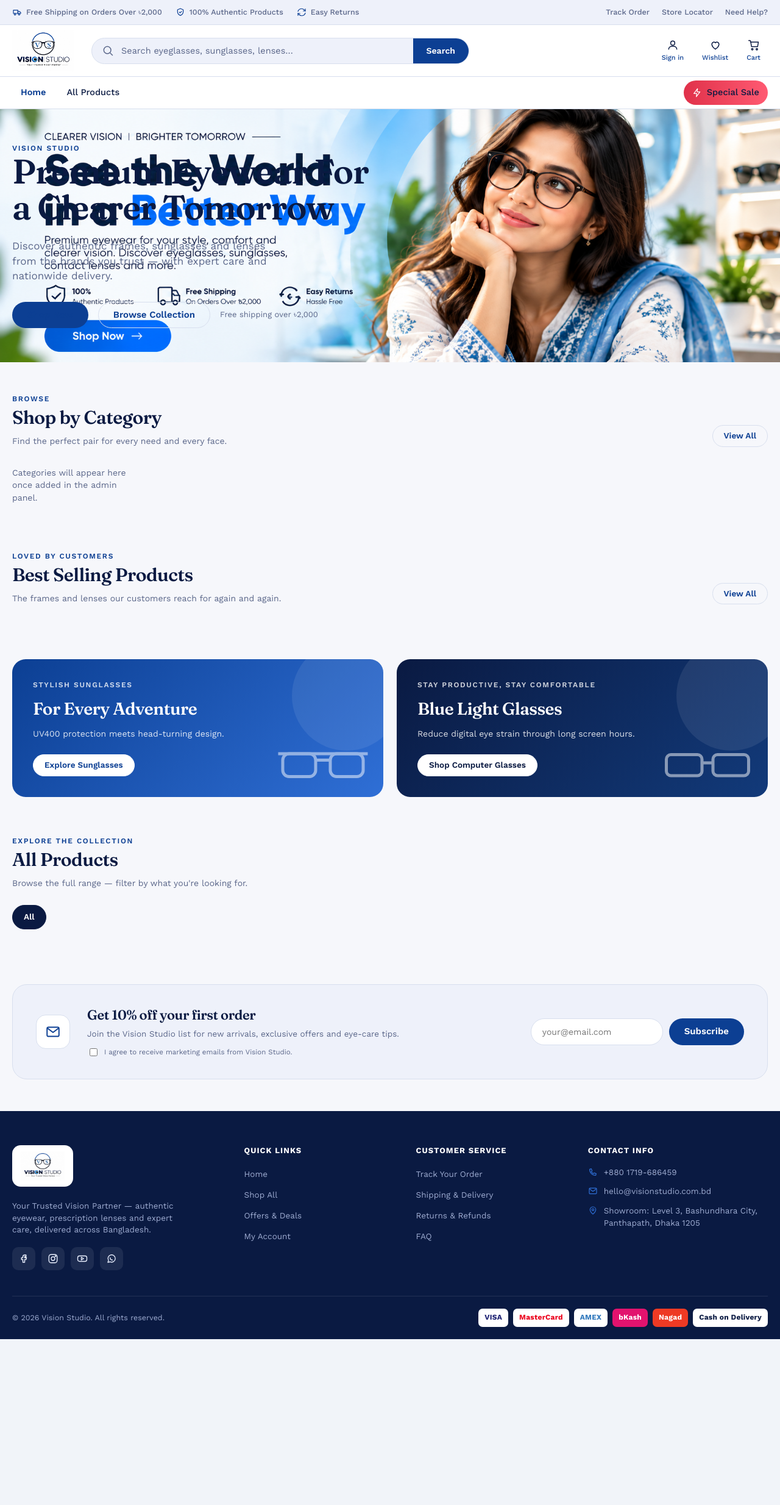
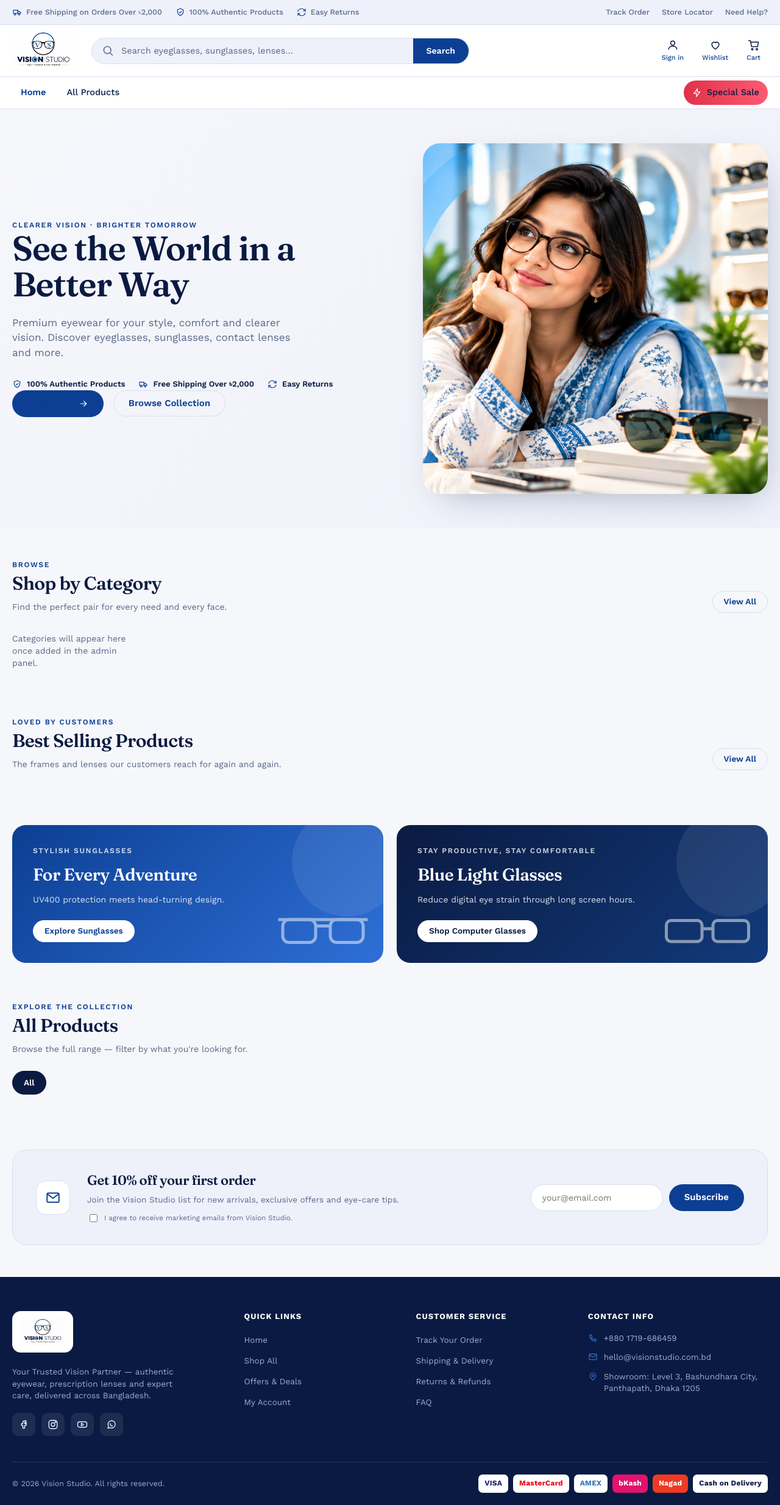
Before and after one commit to adibaashrafinfo-source/Vision-Studio, a Laravel app: page / in a window 1280 px wide. Shown: the whole page at 61% size. Before the commit the page ends 2196 px from the top, so only its background shows below. Run offline with Laravel 12, Linux system fonts and the light colour scheme; data that the repository does not hold is empty; some libraries are stand-ins or nearby versions.

Commit message:
fix(storefront): resolve hero text overlap bug
The reference design export's hero background asset was a fully
composited mockup image with the headline, eyebrow, trust badges and
CTA button already baked into the picture itself. Our dynamic Blade
template then rendered its own admin-editable headline/subheadline on
top of that same image, causing visible double/overlapping text.

Fix:
- Cropped the asset to isolate just the photographic portion (the
  model), discarding the baked-in text layer.
- Reworked .hero CSS: text column keeps a clean gradient background,
  photo now renders in a dedicated rounded .hero-photo panel on the
  right (matches the original grid-template-columns:1.05fr .95fr
  layout intent).
- Moved the trust-badge row (100% Authentic / Free Shipping / Easy
  Returns) into real HTML so it stays visible regardless of what
  photo an admin later uploads via Website settings.

Co-Authored-By: Claude Sonnet 5 <noreply@anthropic.com>
Claude-Session: https://claude.ai/code/session_01HP9V97DStTyWZ33j4UgBjq

```diff
--- a/public/storefront/app.css
+++ b/public/storefront/app.css
@@ -95,14 +95,18 @@ h1,h2,h3{font-family:var(--ds);font-weight:600;letter-spacing:-.02em;color:var(-
 .pill-sale{white-space:nowrap;background:linear-gradient(90deg,var(--sale),#ff5a72);color:#fff;font-weight:700;font-size:13.5px;padding:9px 18px;border-radius:999px;display:inline-flex;align-items:center;gap:8px}
 .pill-sale:hover{color:#fff;filter:brightness(1.05)}
 /* hero */
-.hero{position:relative;background-image:url(/images/storefront/85172a1c7dc613e91dd4e7982525e409.png);background-size:cover;background-position:center 30%;background-repeat:no-repeat}
-@media (prefers-color-scheme: dark) and (min-width:999999px){.hero{background-image:url(/images/storefront/85172a1c7dc613e91dd4e7982525e409.png)}}
+.hero{position:relative;background:linear-gradient(135deg,var(--paper) 0%,var(--surface-tint) 100%);overflow:hidden}
 .hero .wrap{display:grid;grid-template-columns:1.05fr .95fr;gap:48px;align-items:center;padding-top:56px;padding-bottom:56px}
 .hero h1{font-size:56px;line-height:1.04}
 .hero h1 .accent{color:var(--blue)}
 .hero p.lead{color:var(--muted);font-size:17px;max-width:460px;margin:22px 0 30px}
 .hero-cta{display:flex;align-items:center;gap:16px;flex-wrap:wrap}
 .hero-cta .note{color:var(--muted);font-size:13px}
+.hero-photo{position:relative;height:100%;min-height:420px;border-radius:28px;overflow:hidden;box-shadow:var(--card-shadow)}
+.hero-photo img{width:100%;height:100%;object-fit:cover;object-position:top center;display:block}
+.hero-trust{display:flex;gap:22px;flex-wrap:wrap;margin:22px 0 0}
+.hero-trust span{display:flex;align-items:center;gap:8px;font-size:13px;color:var(--text);font-weight:600}
+.hero-trust .icon{stroke:var(--blue)}
 .trust{display:flex;gap:26px;margin-top:34px;flex-wrap:wrap}
 .trust div{display:flex;align-items:center;gap:10px;font-size:13.5px;font-weight:600;color:var(--text)}
 .trust .ic{width:38px;height:38px;border-radius:12px;background:var(--surface-tint);display:flex;align-items:center;justify-content:center}
@@ -251,7 +255,7 @@ h1,h2,h3{font-family:var(--ds);font-weight:600;letter-spacing:-.02em;color:var(-
   .hero .wrap{grid-template-columns:1fr;gap:34px}
   .lens{margin:0 auto}
   .foot-grid{grid-template-columns:1fr 1fr}
-  .hero{background-image:url(/images/storefront/85172a1c7dc613e91dd4e7982525e409.png)}
+  .hero-photo{min-height:280px}
 }
 @media (max-width:760px){
   .util-r{display:none}
--- a/resources/views/storefront/home.blade.php
+++ b/resources/views/storefront/home.blade.php
@@ -5,28 +5,32 @@
 @php
     use App\Models\SiteSetting;
     $s = SiteSetting::allValues();
-    $heroImg = ($s['hero_image'] ?? null) ? asset('storage/'.$s['hero_image']) : asset('images/storefront/85172a1c7dc613e91dd4e7982525e409.png');
-    $heroHeadline = $s['hero_headline'] ?? 'Premium Eyewear For a Clearer Tomorrow';
-    $heroSub = $s['hero_subheadline'] ?? 'Discover authentic frames, sunglasses and lenses from the brands you trust — with expert care and nationwide delivery.';
+    $heroImg = ($s['hero_image'] ?? null) ? asset('storage/'.$s['hero_image']) : asset('images/storefront/hero-photo-crop.png');
+    $heroHeadline = $s['hero_headline'] ?? 'See the World in a Better Way';
+    $heroSub = $s['hero_subheadline'] ?? 'Premium eyewear for your style, comfort and clearer vision. Discover eyeglasses, sunglasses, contact lenses and more.';
     $heroCtaText = $s['hero_cta_text'] ?? 'Shop Now';
     $heroCtaLink = $s['hero_cta_link'] ?? route('products.index');
 @endphp
 
 @section('content')
     {{-- Hero --}}
-    <section class="hero" id="top" style="background-image:url('{{ $heroImg }}')">
+    <section class="hero" id="top">
         <div class="wrap">
             <div>
-                <div class="eyebrow">Vision Studio</div>
+                <div class="eyebrow">Clearer Vision &middot; Brighter Tomorrow</div>
                 <h1>{{ $heroHeadline }}</h1>
                 <p class="lead">{{ $heroSub }}</p>
+                <div class="hero-trust">
+                    <span><svg class="icon sm" viewBox="0 0 24 24"><path d="M12 3l7 3v5c0 4.5-3 7.5-7 9-4-1.5-7-4.5-7-9V6z"></path><path d="M9.5 12l1.8 1.8L15 10"></path></svg>100% Authentic Products</span>
+                    <span><svg class="icon sm" viewBox="0 0 24 24"><path d="M3 7h11v8H3z"></path><path d="M14 10h4l3 3v2h-7z"></path><circle cx="7" cy="17" r="2"></circle><circle cx="17" cy="17" r="2"></circle></svg>Free Shipping Over ৳2,000</span>
+                    <span><svg class="icon sm" viewBox="0 0 24 24"><path d="M3 10a9 9 0 0 1 15-4l3 3"></path><path d="M21 4v5h-5"></path><path d="M21 14a9 9 0 0 1-15 4l-3-3"></path><path d="M3 20v-5h5"></path></svg>Easy Returns</span>
+                </div>
                 <div class="hero-cta">
-                    <a href="{{ $heroCtaLink }}" class="btn btn-primary">{{ $heroCtaText }}</a>
+                    <a href="{{ $heroCtaLink }}" class="btn btn-primary">{{ $heroCtaText }}<svg class="icon sm" viewBox="0 0 24 24" style="stroke:#fff"><path d="M5 12h14"></path><path d="M13 6l6 6-6 6"></path></svg></a>
                     <a href="{{ route('products.index') }}" class="btn btn-ghost">Browse Collection</a>
-                    <span class="note">Free shipping over ৳2,000</span>
                 </div>
             </div>
-            <div></div>
+            <div class="hero-photo"><img src="{{ $heroImg }}" alt="{{ $heroHeadline }}"></div>
         </div>
     </section>
 
```
Also changed, not shown: public/images/storefront/hero-photo-crop.png (added).
